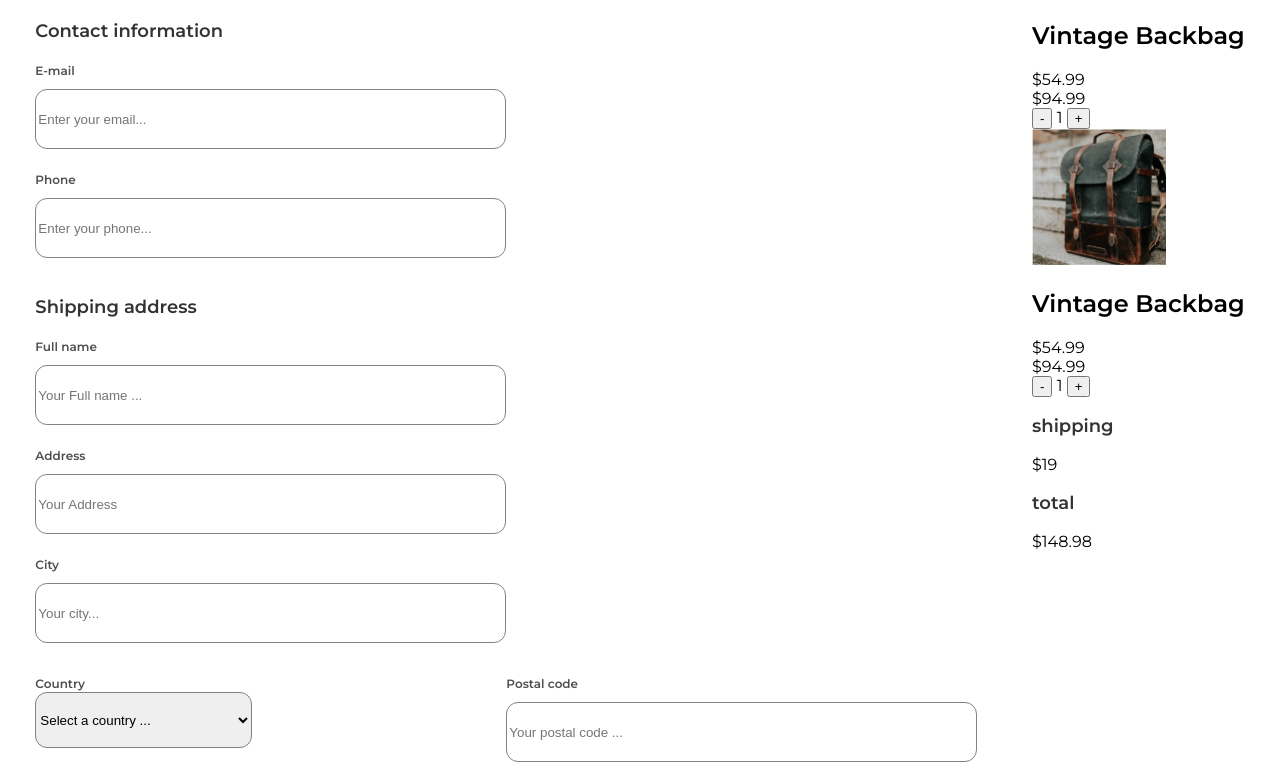
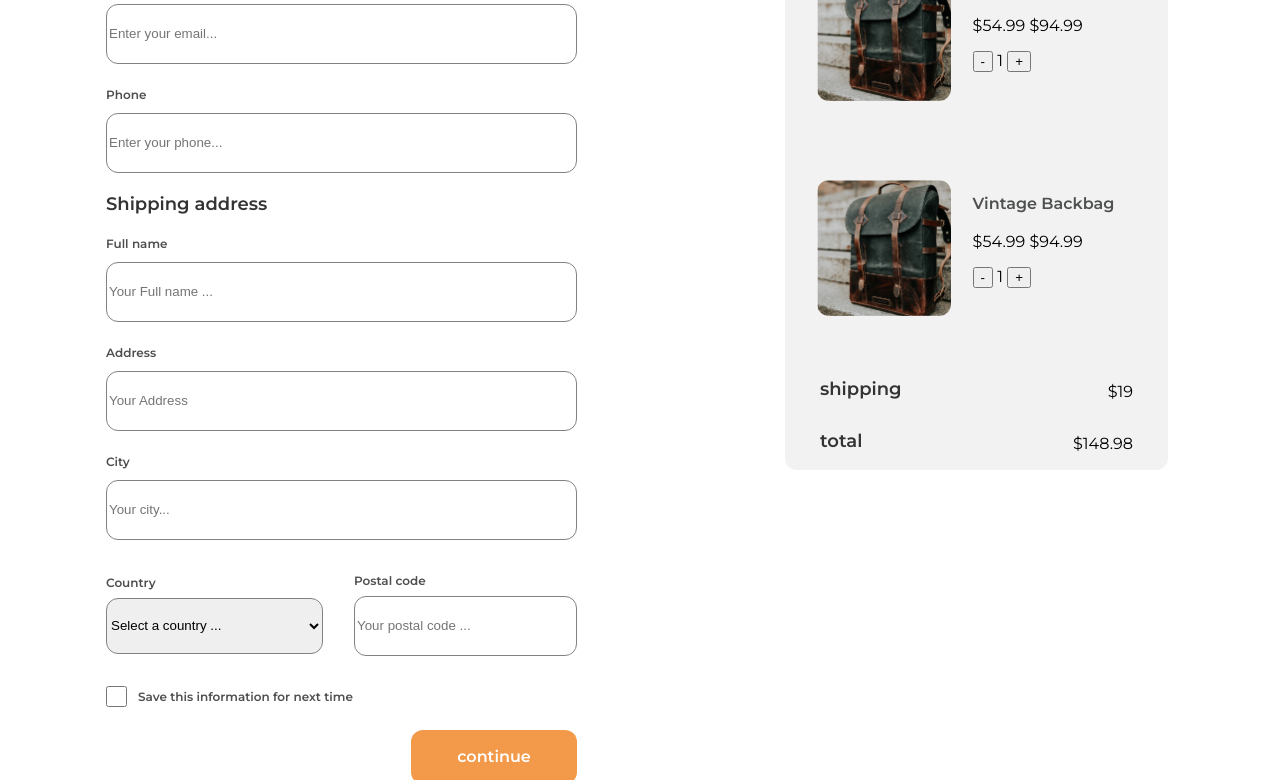
Before and after one commit to wadog/06-checkout-page, a plain HTML site: page index.html in a window 1280 px wide. Shown: the part 147-927 px from the top of the page. Drawn offline with Linux system fonts and the light colour scheme.

Commit message:
moficaciones html y css en .payment

```diff
--- a/css/style.css
+++ b/css/style.css
@@ -6,7 +6,12 @@ body {
     display: flex;
     justify-content: space-around;
 }
-
+.checkout{
+    width: 465px;
+    display: flex;
+    flex-direction: column;
+    align-items: end;
+}
 .checkout h1 {
     color: #4E5150;
     font-size: 36px;
@@ -22,6 +27,7 @@ h3 {
     font-style: normal;
     font-weight: 600;
     line-height: normal;
+    margin-top: 0;
 }
 
 label {
@@ -48,6 +54,7 @@ input {
 .fila {
     display: grid;
     grid-template-columns: 1fr 1fr;
+    align-items: center;
 }
 
 .country select {
@@ -55,9 +62,14 @@ input {
     height: 56px;
     border: 1px solid #828282;
     border-radius: 12px;
+    margin: 7px 31px 0 0;
 }
-
+.postalCode input{
+    width: 217px;
+    margin: 7px 0 0 0;
+}
 .checkbox {
+    margin-top: 20px;
     display: flex;
     align-items: center;
 }
@@ -69,6 +81,7 @@ input {
 }
 
 .checkout button {
+    margin-top: 23px;
     width: 166px;
     height: 54px;
     border: none;
@@ -79,7 +92,6 @@ input {
     font-style: normal;
     font-weight: 600;
     line-height: normal;    background-color: #F2994A;
-
 }
 
 .products img {
@@ -87,4 +99,36 @@ input {
     height: 136.274px;
     transform: rotate(-0.02deg);
     flex-shrink: 0;
+    border-radius: 12px;
 }
+.payment{
+    width: 383px;
+    height: 535px;
+    border-radius: 12px;
+    background-color: #f2f2f2;
+    display: flex;
+    flex-direction: column;
+    justify-content: space-between;
+}
+.products{
+    display: flex;
+    justify-content: center;
+    margin-top: 30px;
+}
+.products h2{
+    width: 163px;
+    height: 22px;
+    color: #4E5150;
+    font-size: 16px;
+}
+.products div {
+    margin-left: 21px;
+}
+.price div{
+    display: flex;
+    justify-content: space-between;
+    margin: 0 35px 0 35px;
+}
+.price div h3{
+    margin-top: 12px;
+}
--- a/index.html
+++ b/index.html
@@ -14,9 +14,9 @@
 </head>
 
 <body>
+  <h1>Checkout</h1>
   <div class="container">
     <div class="checkout">
-      <h1>Checkout</h1>
       <div class="contact">
         <h3>Contact information</h3>
         <form action="">
@@ -319,7 +319,7 @@
               </optgroup>
             </select>
           </div>
-          <div>
+          <div class="postalCode">
             <label for="postal Code">Postal code</label><br>
             <input type="text" name="saves" id="" placeholder="Your postal code ...">
           </div>
@@ -333,31 +333,23 @@
     </div>
     <div class="payment">
       <div class="products">
-        <div>
         <img src="css/images/photo1.png" alt="">
         <div>
           <h2>Vintage Backbag</h2>
-            <div>$54.99</div>
-            <div>$94.99</div>
-            <div>
+          <p>$54.99 <span>$94.99</span></p>
           <button>-</button>
           <span>1</span>
           <button>+</button>
         </div>
       </div>
-        </div>
-        <div>
+      <div class="products">
         <img src="css/images/photo1.png" alt="">
         <div>
           <h2>Vintage Backbag</h2>
-            <div>$54.99</div>
-            <div>$94.99</div>
-            <div>
+          <p>$54.99 <span>$94.99</span></p>
           <button>-</button>
           <span>1</span>
           <button>+</button>
-            </div>
-          </div>
         </div>
       </div>
       <div class="price">
@@ -371,7 +363,6 @@
         </div>
       </div>
     </div>
-
   </div>
   <div class="footer"></div>
 </body>
```
Lines whose indentation alone changed are shown as unchanged.
